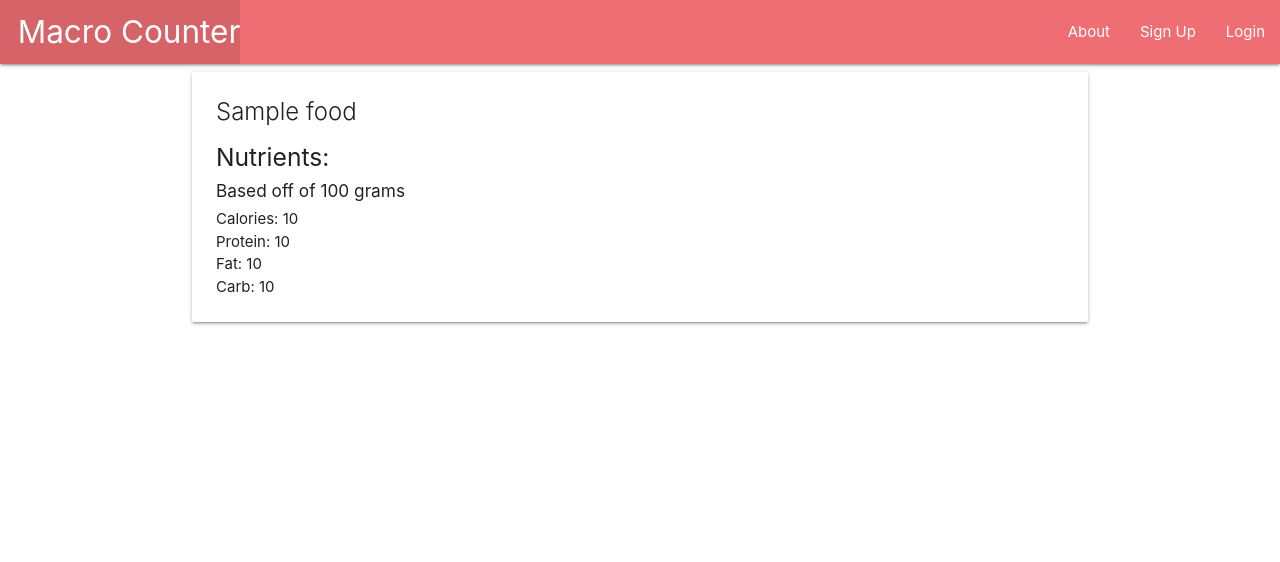
After one commit to alexpetit6/macrocounter, a Django app: template main_app/templates/main_app/food_detail.html in a window 1280 px wide. The commit adds this page. Shown: the top 562 px of the page. Run offline with Django 4.2, Linux system fonts and the light colour scheme; tables that the repository leaves empty hold one stand-in row (values such as "Sample post"); the template is opened without the code that fills it: values that come from a table or form of the project are taken from there, most other values are stand-ins (such as "Sample title", 1, 10 or a date in 2020); parts of the project's set-up code (start-up, migrations or seed data) failed here and were passed over.

Commit message:
routed food_confirm_add url to view

```diff
--- /dev/null
+++ b/main_app/templates/main_app/food_detail.html
@@ -0,0 +1,17 @@
+{% extends 'base.html' %}
+
+{% block content %}
+
+<div class="card">
+  <div class="card-content">
+    <span class="card-title">{{ food.name }}</span>
+    <h5>Nutrients:</h5>
+    <h6>Based off of 100 grams</h6>
+    <p>Calories: {{ result.food.nutrients.ENERC_KCAL | floatformat:0 }}</p>
+    <p>Protein: {{ result.food.nutrients.PROCNT | floatformat:0 }}</p>
+    <p>Fat: {{ result.food.nutrients.FAT | floatformat:0 }}</p>
+    <p>Carb: {{ result.food.nutrients.CHOCDF | floatformat:0 }}</p>
+  </div>
+</div>
+
+{% endblock %}
--- a/main_app/urls.py
+++ b/main_app/urls.py
@@ -5,5 +5,6 @@ urlpatterns = [
   path('', views.home, name='home'),
   path('accounts/signup/', views.signup, name='signup'),
   path('foods/search', views.search_food, name='search_food'),
+  path('meals/food_confirm_add', views.food_confirm_add, name='food_confirm_add'),
 
 ]
```
Also changed, not shown: main_app/templates/foods/index.html (+8 -2 lines), main_app/views.py (+30 -0 lines).
